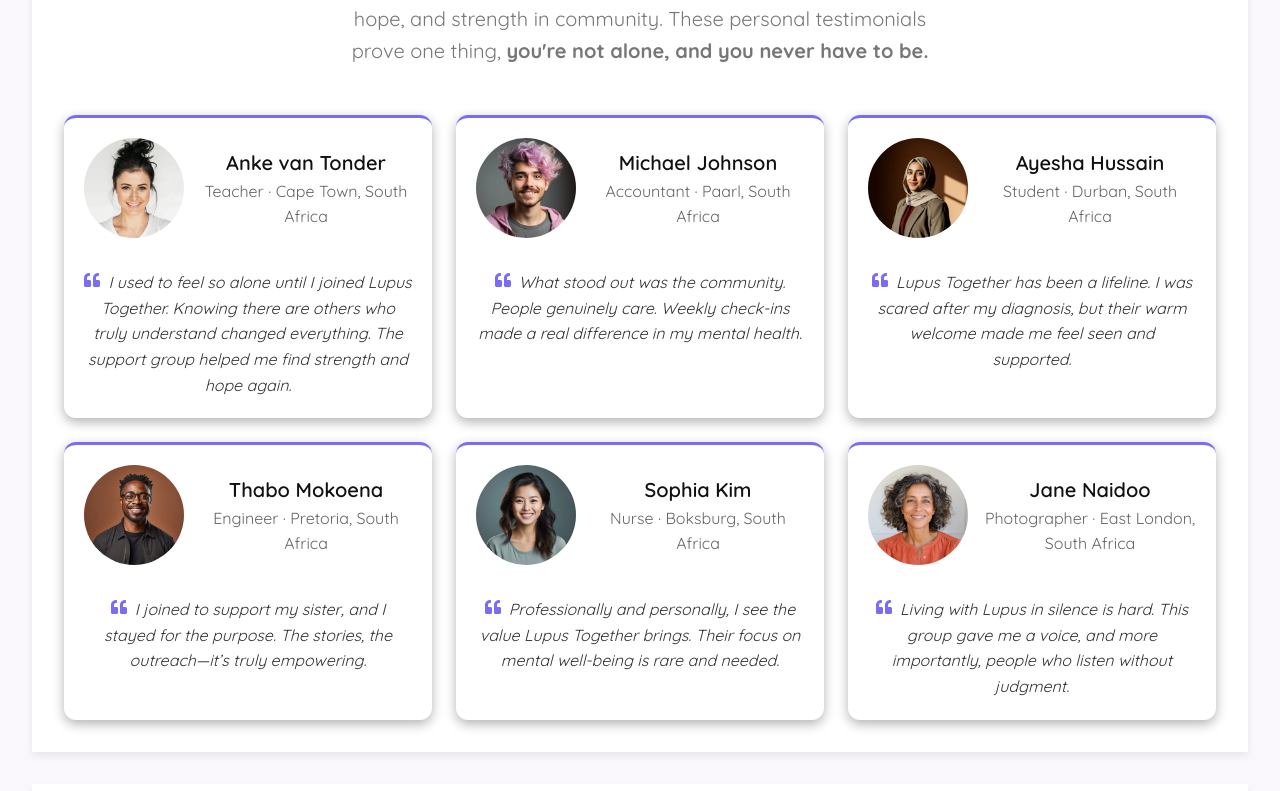
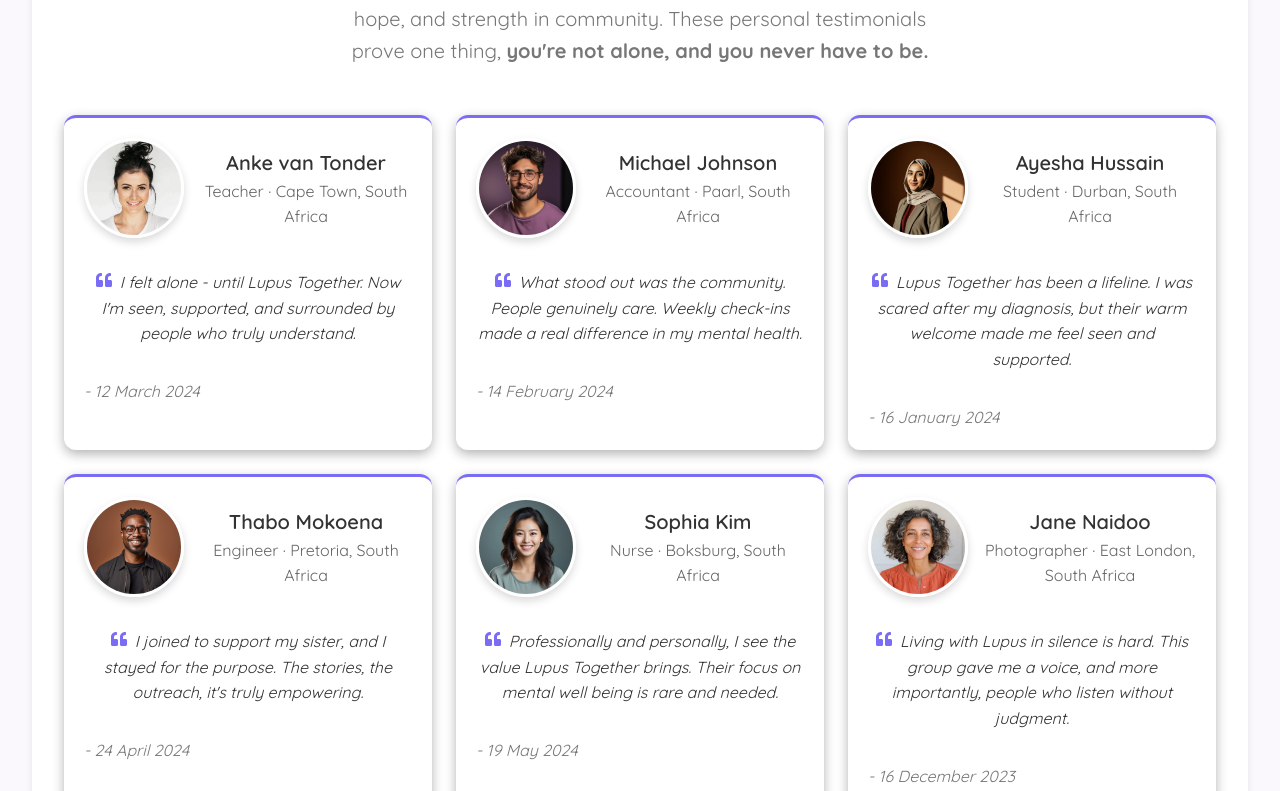
Before and after one commit to kovymun/lupus-together-landing-react-ts, a React (Vite) app: page / in a window 1280 px wide. Shown: the part 1909-2700 px from the top of the page. Built offline with nearby package versions, Linux system fonts and the light colour scheme; no server answers; the database is empty; a web font is replaced by a local one.

Commit message:
Amending the Testimonial section stylings

```diff
--- a/src/components/Stories.tsx
+++ b/src/components/Stories.tsx
@@ -22,8 +22,8 @@
     city: "Cape Town",
     country: "South Africa",
     quote:
-      "I used to feel so alone until I joined Lupus Together. Knowing there are others who truly understand changed everything. The support group helped me find strength and hope again.",
-    datePosted: "March 2024",
+      "I felt alone - until Lupus Together. Now I'm seen, supported, and surrounded by people who truly understand.",
+    datePosted: "12 March 2024",
   },
   {
     id: "2",
@@ -34,7 +34,7 @@
     country: "South Africa",
     quote:
       "What stood out was the community. People genuinely care. Weekly check-ins made a real difference in my mental health.",
-    datePosted: "February 2024",
+    datePosted: "14 February 2024",
   },
   {
     id: "3",
@@ -45,7 +45,7 @@
     country: "South Africa",
     quote:
       "Lupus Together has been a lifeline. I was scared after my diagnosis, but their warm welcome made me feel seen and supported.",
-    datePosted: "January 2024",
+    datePosted: "16 January 2024",
   },
   {
     id: "4",
@@ -55,8 +55,8 @@
     city: "Pretoria",
     country: "South Africa",
     quote:
-      "I joined to support my sister, and I stayed for the purpose. The stories, the outreach—it’s truly empowering.",
-    datePosted: "April 2024",
+      "I joined to support my sister, and I stayed for the purpose. The stories, the outreach, it's truly empowering.",
+    datePosted: "24 April 2024",
   },
   {
     id: "5",
@@ -66,8 +66,8 @@
     city: "Boksburg",
     country: "South Africa",
     quote:
-      "Professionally and personally, I see the value Lupus Together brings. Their focus on mental well-being is rare and needed.",
-    datePosted: "May 2024",
+      "Professionally and personally, I see the value Lupus Together brings. Their focus on mental well being is rare and needed.",
+    datePosted: "19 May 2024",
   },
   {
     id: "6",
@@ -78,7 +78,7 @@
     country: "South Africa",
     quote:
       "Living with Lupus in silence is hard. This group gave me a voice, and more importantly, people who listen without judgment.",
-    datePosted: "December 2023",
+    datePosted: "16 December 2023",
   },
 ];
 
@@ -100,7 +100,16 @@
           </div>
           <div className="story-content">
             {testimonials.map(
-              ({ id, name, avatarUrl, title, city, country, quote }) => (
+              ({
+                id,
+                name,
+                avatarUrl,
+                title,
+                city,
+                country,
+                quote,
+                datePosted,
+              }) => (
                 <article key={id} className="story-card">
                   <div className="avatar">
                     <img src={avatarUrl} alt="Profile-Photo" loading="lazy" />
@@ -118,6 +127,7 @@
                     />
                     {quote}
                   </blockquote>
+                  <p className="date-posted">- {datePosted}</p>
                 </article>
               )
             )}
--- a/src/styles/index.css
+++ b/src/styles/index.css
@@ -48,7 +48,7 @@
 
 .section-title {
   font-family: var(--secondary-font-family);
-  font-size: clamp(1.5rem, 5vw, 2.5rem); /*Fluid-typography*/
+  font-size: clamp(1.5rem, 5vw, 2.5rem); /* Fluid-typography */
   margin-bottom: 1rem;
   font-weight: bold;
 }
--- a/src/styles/members.css
+++ b/src/styles/members.css
@@ -26,10 +26,6 @@
   flex-direction: column;
   transition: transform 0.2s ease-in-out;
 }
-
-/* .member-card:hover {
-  transform: translateY(-5px);
-} */
 
 .member-name {
   font-size: clamp(1rem, 1.5vw + 0.2rem, 1.5rem);
--- a/src/styles/stories.css
+++ b/src/styles/stories.css
@@ -1,7 +1,6 @@
 :root {
   --primary-color: #7b6cf6;
   --secondary-color: #d69585;
-  --accent-color: #ff8c42;
   --text-color: #333333;
   --muted-text-color: #777777;
   --primary-font-family: "Quicksand", sans-serif;
@@ -12,12 +11,14 @@
   display: grid;
   grid-template-columns: repeat(auto-fit, minmax(300px, 1fr));
   gap: 1.5rem;
+  justify-content: center;
+  align-items: stretch;
+  margin: 0 auto;
 }
 
 .story-card {
   padding: 1.25rem;
   border-radius: 0.75rem;
-  /* box-shadow: 0 4px 12px rgba(0, 0, 0, 0.08); */
   box-shadow: 0 4px 12px rgba(0, 0, 0, 0.3);
   background: #fff;
   border-top: 3px solid var(--primary-color);
@@ -30,11 +31,13 @@
 }
 
 .story-card img {
-  width: 100px;
-  height: 100px;
+  width: clamp(60px, 10vw, 100px);
+  height: clamp(60px, 10vw, 100px);
   flex-shrink: 0;
   border-radius: 50%;
   object-fit: cover;
+  border: 3px solid #fff;
+  box-shadow: 0 4px 8px rgba(0, 0, 0, 0.15);
 }
 
 .avatar-title {
@@ -47,12 +50,12 @@
 .avatar-title span:first-child {
   font-size: clamp(1rem, 1.2vw + 0.5rem, 1.25rem);
   font-weight: 600;
-  color: #111;
+  color: var(--text-color);
 }
 
 .avatar-title span:last-child {
-  /* font-size: 0.875rem; */
   font-size: clamp(0.75rem, 0.9vw + 0.4rem, 1rem);
+  /* color: var(--muted-text-color); */
   color: #666;
 }
 
@@ -61,3 +64,11 @@
   font-size: 1rem;
   font-style: italic;
 }
+
+.date-posted {
+  margin-top: 2rem;
+  text-align: left;
+  font-size: clamp(0.75rem, 0.9vw + 0.4rem, 1rem);
+  font-style: italic;
+  color: var(--muted-text-color);
+}
```
Also changed, not shown: src/assets/michael-johnson.webp.
